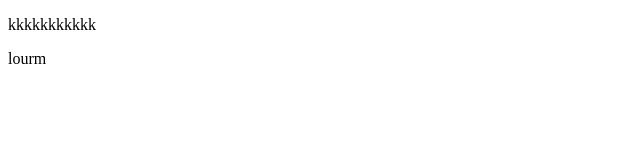
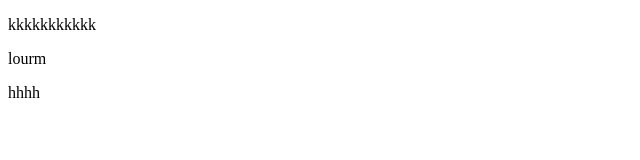
Before and after one commit to Jarlini/practice, a plain HTML site: page index.html in a window 1280 px wide. Shown: the full height of the page, 0-640 px from the left. Drawn offline with Linux system fonts and the light colour scheme.

Commit message:
Update index.html

```diff
--- a/index.html
+++ b/index.html
@@ -7,6 +7,8 @@
 </head>
 <body><p>kkkkkkkkkkk</p><p>lourm
 
+</p><p>
+    hhhh
 </p>
 
 </body>
```
